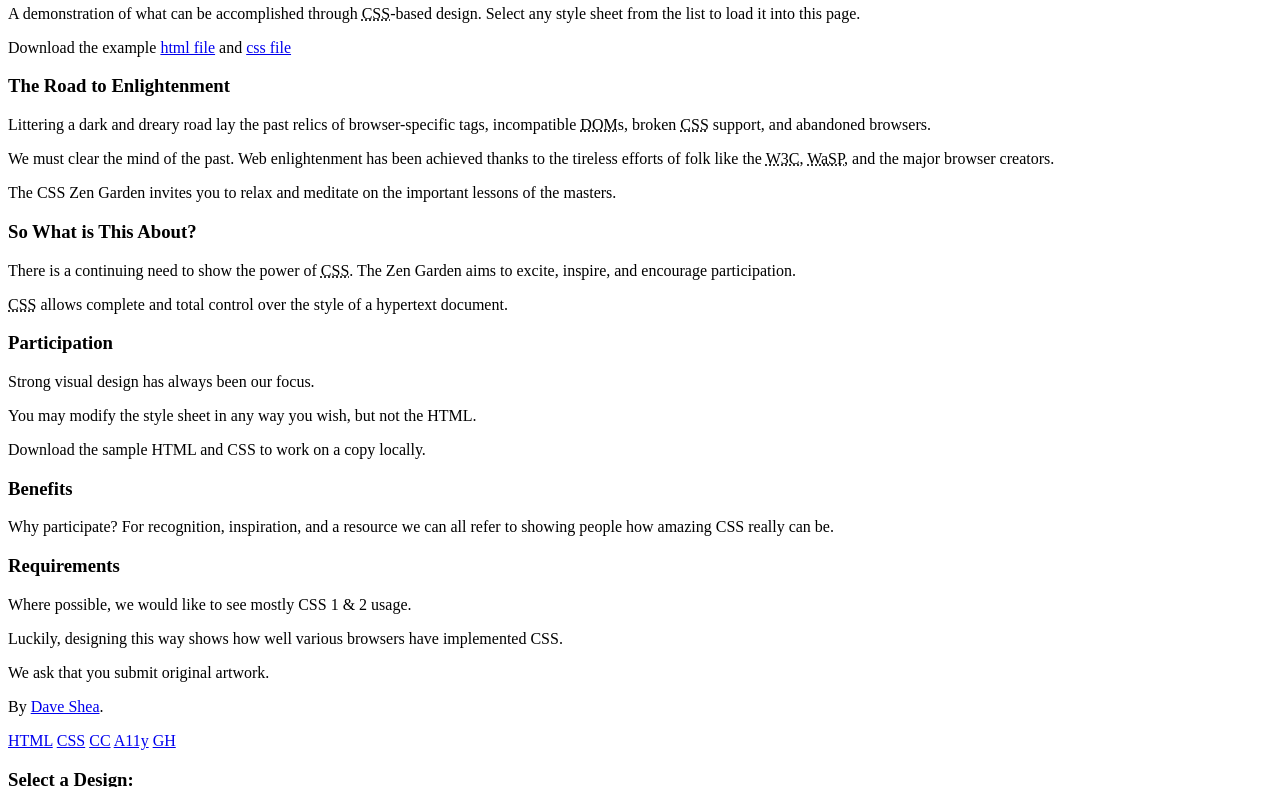
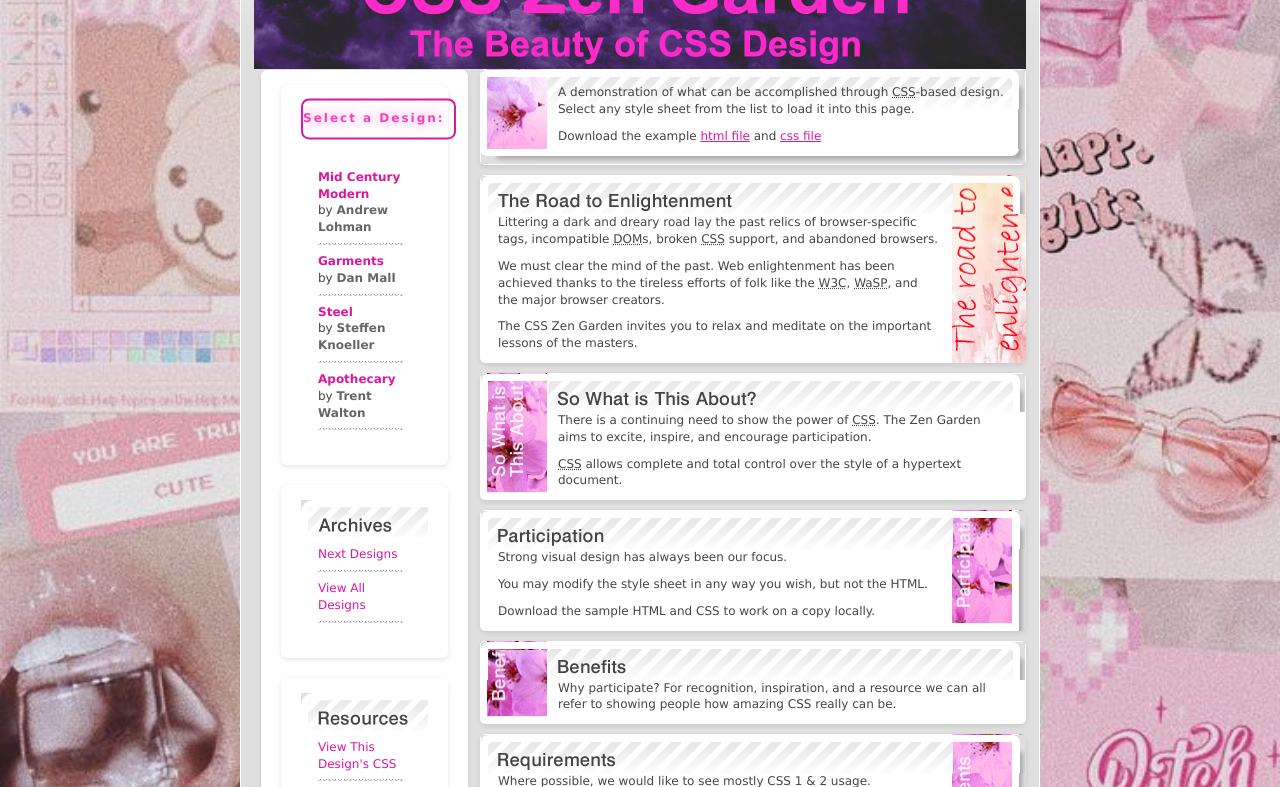
Before and after one commit to katesignar778-debug/208mtproject, a plain HTML site: page index.html in a window 1280 px wide. Shown: the part 109-896 px from the top of the page. Drawn offline with Linux system fonts and the light colour scheme; files that its build step writes are made by us from their sources; the site is published under a folder, as on GitHub Pages, so addresses that start at the root find nothing; files whose address does not match are found by name.

Commit message:
initial commit

```diff
--- a/index.html
+++ b/index.html
@@ -4,7 +4,7 @@
 <meta charset="utf-8">
 <title>CSS Zen Garden: The Beauty of CSS Design</title>
 
-<link rel="stylesheet" media="screen" href="/css/208.css">
+<link rel="stylesheet" media="screen" href="208.css">
 <link rel="alternate" type="application/rss+xml" title="RSS" href="http://www.csszengarden.com/zengarden.xml">
 
 <meta name="viewport" content="width=device-width, initial-scale=1.0">
```
